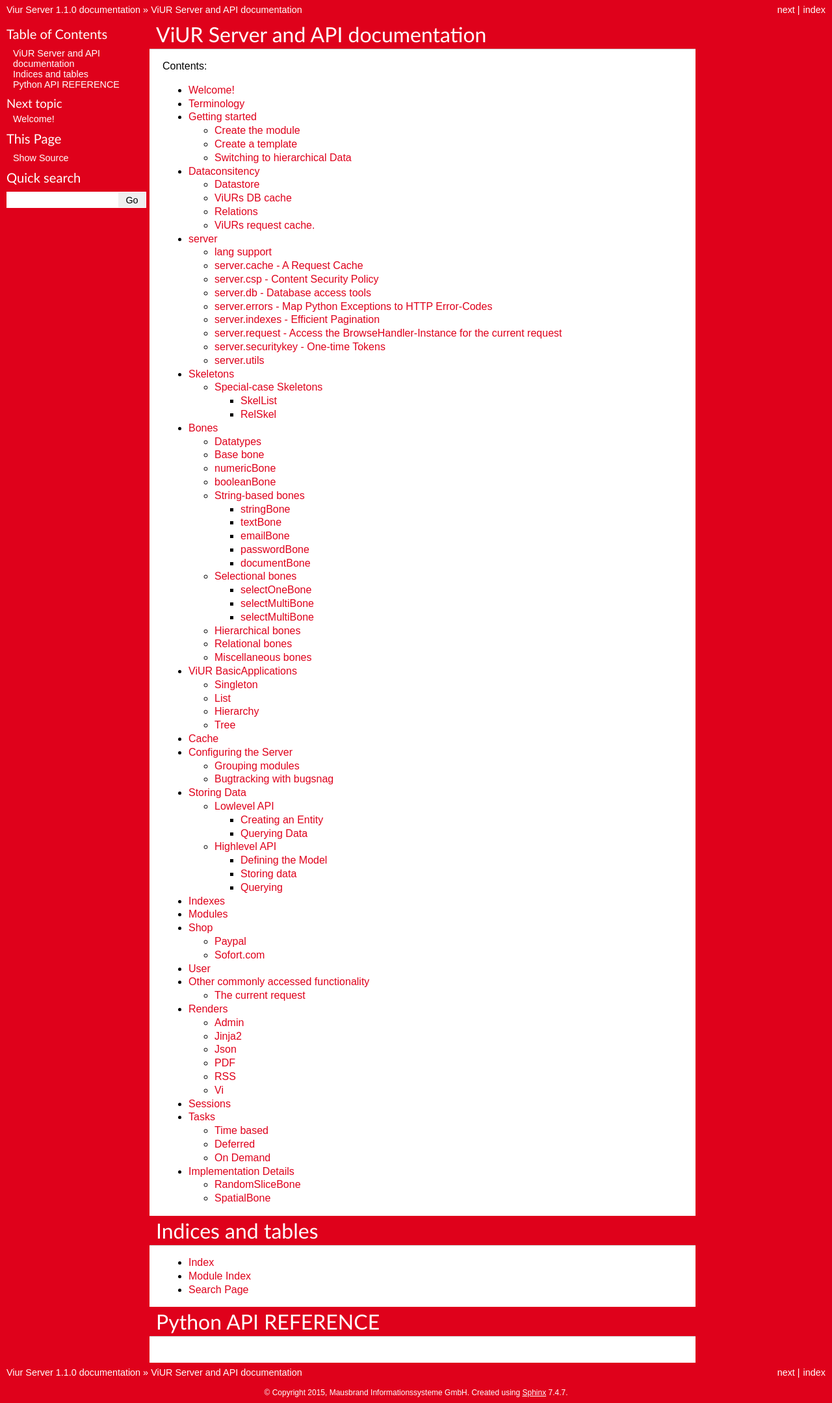
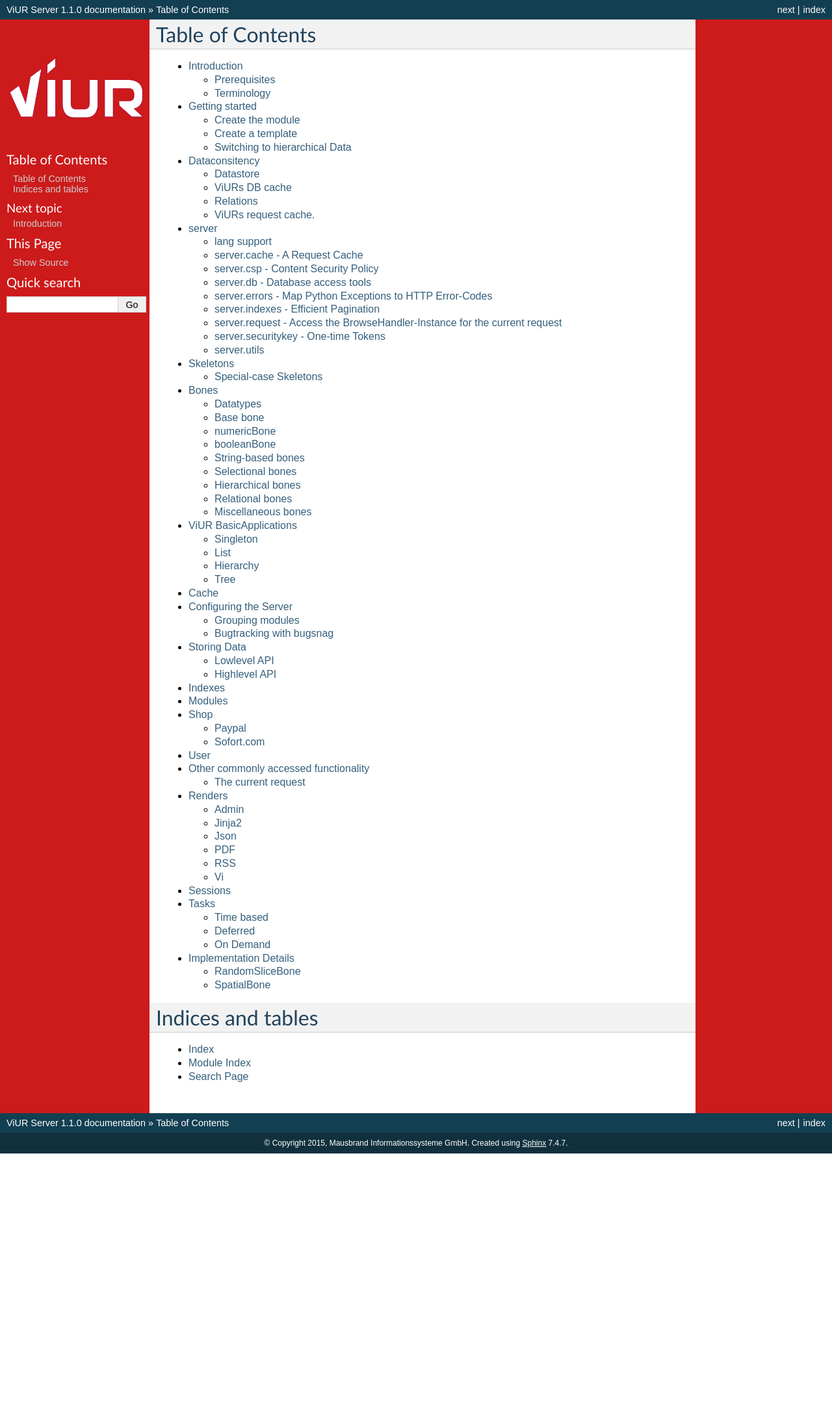
Before and after one commit to viur-framework/viur-docs, a Sphinx documentation site: the page built from source/index.rst, in a window 1280 px wide. Shown: the whole page at 65% size. Built offline with Sphinx 7.4.7, drawn with Linux system fonts in a browser that asks for light colours; after the commit the page ends 1775 px from its top, so only the background shows below that; some of the changed lines change nothing that is shown.

Commit message:
Some reconfiguration and writing the intro.

```diff
--- a/source/conf.py
+++ b/source/conf.py
@@ -13,23 +13,23 @@
 # serve to show the default.
 
 import sys
-import os
-from mock import MagicMock
+import mock
 
-class Mock(MagicMock):
-    @classmethod
-    def __getattr__(cls, name):
-        return Mock()
+MOCK_MODULES = ['google', 'google.appengine', 'google.appengine.ext',
+                'google.appengine.db', 'google.appengine.datastore',
+                'google.appengine.api', 'google.appengine.runtime',
+                'google.appengine.ext.webapp', 'google.appengine.ext.webapp.util',
+                'google.appengine.ext.deferred', 'google.appengine.ext.blobstore',
+                'google.appengine.runtime.apiproxy_errors', 'google.appengine.api.images']
 
-MOCK_MODULES = ['google']
-# sys.modules.update((mod_name, Mock()) for mod_name in MOCK_MODULES)
-
+for mod_name in MOCK_MODULES:
+    sys.modules[mod_name] = mock.Mock()
 
 # If extensions (or modules to document with autodoc) are in another directory,
 # add these directories to sys.path here. If the directory is relative to the
 # documentation root, use os.path.abspath to make it absolute, like shown here.
 sys.path.insert(0, './../doc-project')
-print sys.path
+#print sys.path
 sys.viur_doc_build = True
 
 import server.skeleton
@@ -77,7 +77,7 @@
 master_doc = 'index'
 
 # General information about the project.
-project = u'Viur Server'
+project = u'ViUR Server'
 copyright = u'2015, Mausbrand Informationssysteme GmbH'
 
 # The version info for the project you're documenting, acts as replacement for
@@ -132,21 +132,24 @@
 
 # The theme to use for HTML and HTML Help pages.  See the documentation for
 # a list of builtin themes.
-html_theme = 'default'
+html_theme = 'classic'
 
 # Theme options are theme-specific and customize the look and feel of a theme
 # further.  For a list of options available for each theme, see the
 # documentation.
+
+"""
 html_theme_options = {
-    # "rightsidebar": "true",
-    "sidebartextcolor": "white",
-    "sidebarlinkcolor": "white",
-    "relbarbgcolor": "#DF011B",
-    "sidebarbgcolor" : "#DF011B",
-    "linkcolor": "#DF011B",
-    "footerbgcolor": "#DF011B",
-    "headbgcolor": "#DF011B",
-    "headtextcolor": "white"
+    "page_width": "80%",
+}
+"""
+
+html_theme_options = {
+    "sidebarbgcolor": "#CD1A1B",
+    #"relbarbgcolor": "#CD1A1B",
+    #"headbgcolor":  "#CD1A1B",
+    #"footerbgcolor":  "#CD1A1B",
+    "sidebarlinkcolor": "#CDCDCD"
 }
 
 # Add any paths that contain custom themes here, relative to this directory.
@@ -161,7 +164,7 @@
 
 # The name of an image file (relative to this directory) to place at the top
 # of the sidebar.
-html_logo = "../doc-project/server/resources/icons/viur_logo.png"
+html_logo = "viur.png"
 
 # The name of an image file (within the static path) to use as favicon of the
 # docs.  This file should be a Windows icon file (.ico) being 16x16 or 32x32
--- a/source/index.rst
+++ b/source/index.rst
@@ -1,18 +1,11 @@
-.. viur-server documentation master file, created by
-   sphinx-quickstart on Sat Feb 21 12:59:02 2015.
-   You can adapt this file completely to your liking, but it should at least
-   contain the root `toctree` directive.
 
-ViUR Server and API documentation
-=================================
-
-Contents:
+Table of Contents
+=================
 
 .. toctree::
-   :maxdepth: 4
+   :maxdepth: 2
 
-   welcome
-   terminology
+   intro
    quickstart
    consistency
    server_api
@@ -38,6 +31,3 @@
 * :ref:`genindex`
 * :ref:`modindex`
 * :ref:`search`
-
-Python API REFERENCE
-====================
--- /dev/null
+++ b/source/intro.rst
@@ -0,0 +1,83 @@
+Introduction
+============
+
+**ViUR** is an application development framework that mainly focuses on web-based
+cloud development on top of the `Google AppEngine™`_ and using the power of the
+`Python programming language`_.
+
+ViUR-based applications are designated to be simple, flexible, extendible, versatile,
+high-scalable and easy-to-use, and focus on agile software development workflows.
+Applications implemented in ViUR cannot be seen as pure websites - Therefore, ViUR is not
+meant to be some kind of shop, forum or CMS, but a framework to implement different
+kinds of software running in the cloud. This can be only a website, but it also can be more.
+
+ViUR currently exists of three parts:
+
+- The **server** is the core of a ViUR application. It provides the server-parts of the
+  web-application, a library of pre-defined data-models, modules, tools and libraries for
+  data management and much more, and several renders to support different output kinds.
+- The **admin** is the client-based, cross-platform administration backend to manage
+  a ViUR application. It focuses on power-users that want to manage their applications
+  with the full power of a desktop client computer.
+- The **vi** is the web-based administration backend written in pure HTML5, to provide an
+  easy-to-access management tool that directly runs system-independently in the web-browser
+  of any desktop or even mobile devices.
+
+Both administration tools support the integration of application-specific plug-ins and can
+be used independently, depending on what is wanted and required.
+
+.. _Google AppEngine™: http://appengine.google.com
+.. _Python programming language: http://www.python.org/
+
+
+Prerequisites
+-------------
+
+The server components of ViUR are written in **Python 2.7** because they are based on the
+Google App Engine SDK. The `Google App Engine SDK <https://cloud.google.com/appengine/downloads#Google_App_Engine_SDK_for_Python>`_
+is required for testing and deployment in the latest version.
+
+As client system, Windows, OS X and Linux are supported, but Linux will give you the best
+platform for development tasks with ViUR.
+
+Terminology
+-----------
+
+ViUR introduces some special terminology also used in this documentation.
+
+- **Application**
+  A core set of functionality of the server, defining semantic relations between different entries of a
+  module. An application is always the base class used for a *module*.
+
+- **Module**
+  A set of functionality usually built on top of an application.
+
+  ViUR ships some predefined modules (like an user-module) and developers are encouraged to build
+  custom modules for their particular projects.
+
+- **Renderer**
+
+  The final element in the output pipe. The renderer receives the data which should be rendered in
+  the current request and wraps it into the desired output format (like HTML, JSON, XML and other.)
+
+- **Kind**
+  A *kind* roughly equals to the term of a table in SQL, or a collection in mongoDB.
+
+  A kind is the name of an information group the AppEngine stores data in.
+  But a kind is not bound to the restrictions known from an SQL-Table; its possible to
+  have multiple models utilizing one kind, even with different attributes or conflicting types.
+
+- **Skeleton**
+  A skeleton describes the data that is written into the data store.
+
+  In a more generic terminology, skeletons can be seen as models.
+  Skeletons consist of several *bones*, defining the attributes of that model.
+
+- **Bone**
+  A bone stores the type, meta data and the value of one attribute in a skeleton.
+
+  In ViUR, an attribute isn't just defined by its name, value and type, but also additional
+  information used to automatically create input masks used to interact with the user.
+
+  That's why we declare additional information (like descriptions, help text, etc.)
+  along with the data model.
--- a/source/terminology.rst
+++ /dev/null
@@ -1,46 +0,0 @@
-Terminology
-===========
-
-ViUR introduces some special terminology also used in this documentation.
-
-- **Application**
-
-  A core set of functionality of the server, defining semantic relations between different entries of a
-  module. An application is always the base class used for a *module*.
-
-- **Module**
-
-  A set of functionality usually built on top of an application.
-
-  ViUR ships some predefined modules (like an user-module) and developers are encouraged to build
-  custom modules for their particular projects.
-
-- **Renderer**
-
-  The final element in the output pipe. The renderer receives the data which should be rendered in
-  the current request and wraps it into the desired output format (like HTML, JSON, XML and other.)
-
-- **Kind**
-
-  A *kind* roughly equals to an SQL-Table (or "collection" in mongoDB).
-
-  A kind is the name of an information group the AppEngine stores data in.
-  But a kind is not bound to the restrictions known from an SQL-Table; its possible to
-  have multiple models utilizing one kind, even with different attributes or conflicting types.
-
-- **Skeleton**
-
-  A skeleton describes the data that is written into the data store.
-
-  In a more generic terminology, skeletons can be seen as models.
-  Skeletons consist of several *bones*, defining the attributes of that model.
-
-- **Bone**
-
-  A bone stores the type, meta data and the value of one attribute in a skeleton.
-
-  In ViUR, an attribute isn't just defined by its name, value and type, but also additional
-  information used to automatically create input masks used to interact with the user.
-
-  That's why we declare additional information (like descriptions, help text, etc.)
-  along with the data model.
--- a/source/welcome.rst
+++ /dev/null
@@ -1,22 +0,0 @@
-Welcome!
-========
-
-Welcome to ViUR!
-
-ViUR is a powerful application development framework that mainly focuses on web-based
-cloud application development on top of the `Google AppEngine™`_ and by using the
-`Python programming language`_.
-
-ViURs design goals are:
-
-- Simplicity
-- High-scalability
-- Universal targets
-- Re-usability
-- entirely based on an agile software development flow.
-
-This manual should provide a detailed on-line documentation about how ViURs internals
-work and how to deal with the several modules and libraries.
-
-.. _Google AppEngine™: http://appengine.google.com
-.. _Python programming language: http://www.python.org/
```
Also changed, not shown: source/viur.png (added).
